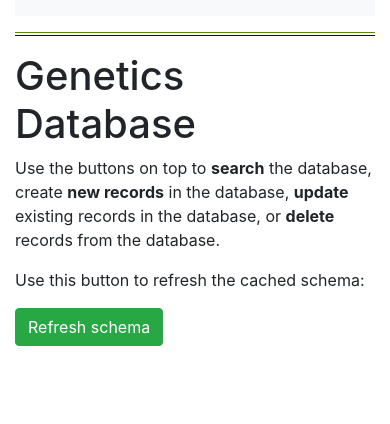
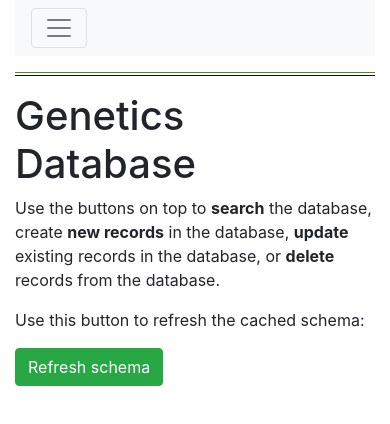
Before and after one commit to UTRGV-CSCI-4390-Genetics-Database/genetics-database, a website: page public/index.html in a window 390 px wide. Drawn offline with nearby package versions, Linux system fonts and the light colour scheme.

Commit message:
Fix navbar not visible on narrow screens
Fixes #3

```diff
--- a/public/index.html
+++ b/public/index.html
@@ -21,7 +21,11 @@
 </head>
 <body>
 <div class="container-fluid">
-  <nav class="navbar navbar-expand-lg navbar-light bg-light">
+  <nav class="navbar navbar-expand-sm navbar-light bg-light">
+    <button class="navbar-toggler" type="button" data-toggle="collapse" data-target="#navbarNavAltMarkup"
+            aria-expanded="false" aria-label="Toggle navigation">
+      <span class="navbar-toggler-icon"></span>
+    </button>
     <div class="collapse navbar-collapse" id="navbarNavAltMarkup">
       <div class="navbar-nav">
         <a class="nav-item nav-link active" href="/home">Home</a>
```
Also changed, not shown: public/delete.html (+6 -2 lines), public/post.html (+5 -1 lines), public/search.html (+4 -5 lines), public/update.html (+5 -1 lines).
